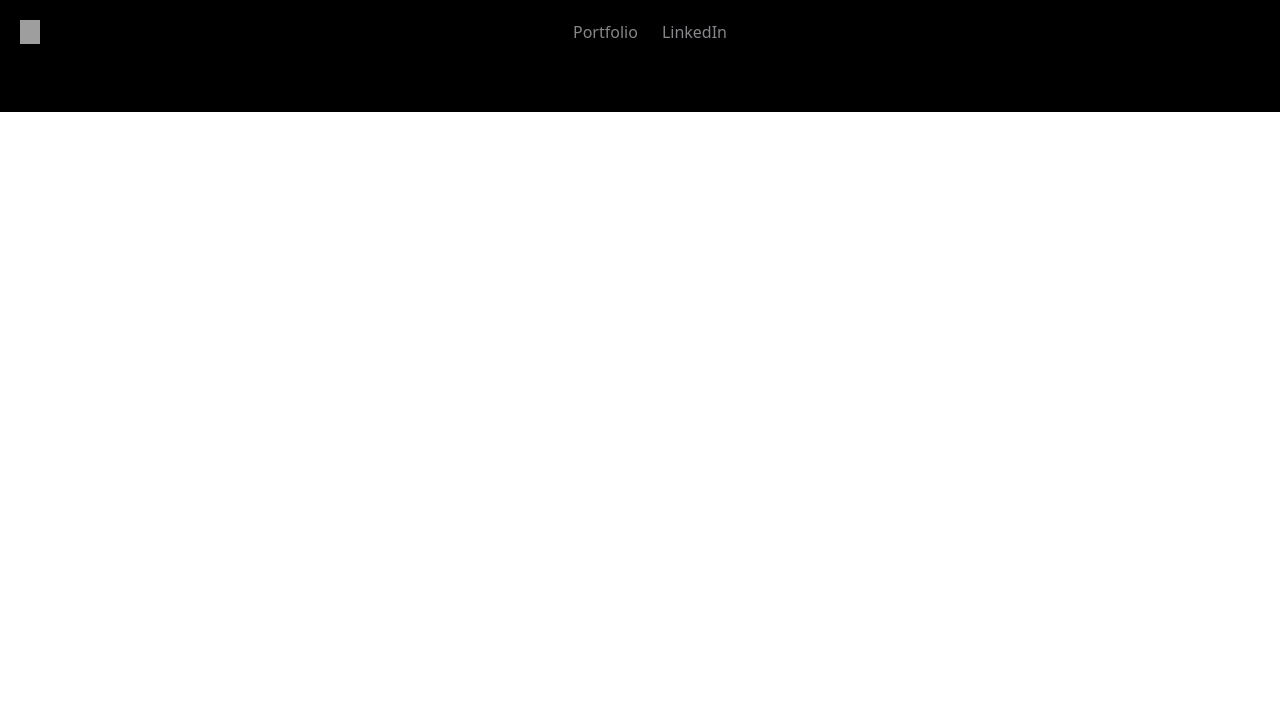
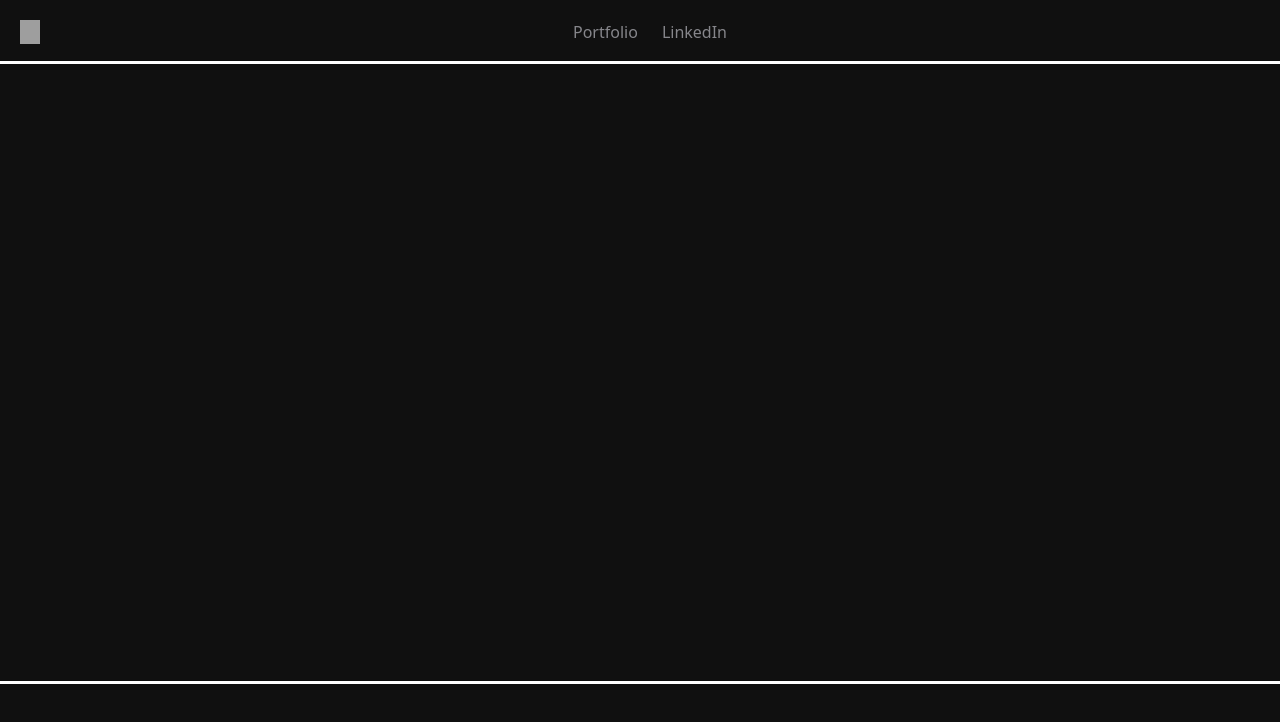
Before and after one commit to jdichh/3d-phone, a React (Vite) app: page / in a window 1280 px wide. Shown: the top 722 px of the page. Built offline with nearby package versions, Linux system fonts and the light colour scheme; grey boxes are pictures that could not be loaded.

Commit message:
build: gsap, feat: hero section style: utility styles

```diff
--- a/index.html
+++ b/index.html
@@ -4,7 +4,7 @@
     <meta charset="UTF-8" />
     <link rel="icon" type="image/svg+xml" href="/assets/images/apple.svg" />
     <meta name="viewport" content="width=device-width, initial-scale=1.0" />
-    <title>The iPhone 13 | Side Project</title>
+    <title>The iPhone 15 Pro | Side Project</title>
   </head>
   <body>
     <div id="root"></div>
--- a/package.json
+++ b/package.json
@@ -10,6 +10,8 @@
     "preview": "vite preview"
   },
   "dependencies": {
+    "@gsap/react": "^2.1.0",
+    "gsap": "^3.12.5",
     "react": "^18.2.0",
     "react-dom": "^18.2.0"
   },
--- a/src/App.tsx
+++ b/src/App.tsx
@@ -4,12 +4,12 @@ import NavBar from "./components/navbar/navbar";
 
 const App = () => {
   return (
-    <div className="bg-black mx-auto">
+    <div className="mx-auto">
       <NavBar />
-      <div className="max-w-[1920px] mx-auto">
+      <main className="w-full max-w-[1920px] mx-auto">
         <Hero />
         <Highlights />
-      </div>
+      </main>
     </div>
   );
 };
--- a/src/components/hero/hero.tsx
+++ b/src/components/hero/hero.tsx
@@ -1,7 +1,12 @@
 const Hero = () => {
+
   return (
-    <div>hero</div>
-  )
-}
+    <section className="outline relative nav-height">
+      <div className="flex-center flex-col outline h-5/6">
+        <p className="hero-title">iPhone 15 Pro</p>
+      </div>
+    </section>
+  );
+};
 
-export default Hero
+export default Hero;
--- a/src/components/navbar/navbar.tsx
+++ b/src/components/navbar/navbar.tsx
@@ -3,9 +3,9 @@ import { appleImg } from "../../lib/utils";
 
 const NavBar = () => {
   return (
-    <header className="w-full max-w-[1920px] flex items-center justify-center p-5 mx-auto">
+    <header className="w-full max-w-[1920px] flex-center p-5 mx-auto">
       <nav className="flex flex-row w-full">
-        <img src={appleImg} alt="Apple logo" width={20} height={24} />
+        <img src={appleImg} alt="Apple logo" width={20} height={20} />
         <ol className="flex justify-end items-center w-full gap-6 text-gray sm:justify-center">
           {navLinks.map((link, index) => (
             <li key={index} className="hover:text-white transition-all">
--- a/src/index.css
+++ b/src/index.css
@@ -2,8 +2,119 @@
 @tailwind components;
 @tailwind utilities;
 
+* {
+  margin: 0;
+  padding: 0;
+  box-sizing: border-box;
+}
+
 html,
 body,
 :root {
-  height: 100vh;
+  color: white;
+  width: 100dvw;
+  height: 100dvh;
+  overflow-x: hidden;
+  background: #101010;
+  border-color: #2c2c2c;
+  user-select: none;
+  overflow-x: hidden;
 }
+
+canvas {
+  touch-action: none;
+}
+
+@layer utilities {
+  .flex-center {
+    @apply flex items-center justify-center;
+  }
+
+  .nav-height {
+    @apply h-[calc(100vh-60px)];
+  }
+
+  .btn {
+    @apply px-5 py-2 rounded-3xl bg-blue my-5 hover:bg-transparent border border-transparent hover:border hover:text-blue hover:border-blue;
+  }
+
+  .color-container {
+    @apply flex items-center justify-center px-4 py-4 rounded-full bg-gray-300 backdrop-blur;
+  }
+
+  .size-btn-container {
+    @apply flex items-center justify-center p-1 rounded-full bg-gray-300 backdrop-blur ml-3 gap-1;
+  }
+
+  .size-btn {
+    @apply w-10 h-10 text-sm flex justify-center items-center bg-white text-black rounded-full transition-all;
+  }
+
+  .common-padding {
+    @apply sm:py-32 py-20 sm:px-10 px-5;
+  }
+
+  .section-heading {
+    @apply text-gray lg:text-6xl md:text-5xl text-3xl lg:mb-0 mb-5 font-medium opacity-0 translate-y-20;
+  }
+
+  .feature-text {
+    @apply text-gray max-w-md text-lg md:text-xl font-semibold opacity-0 translate-y-[100px];
+  }
+
+  .feature-text-container {
+    @apply w-full flex-center flex-col md:flex-row mt-10 md:mt-16 gap-5;
+  }
+
+  .feature-video {
+    @apply w-full h-full object-cover object-center scale-150 opacity-0;
+  }
+
+  .feature-video-container {
+    @apply w-full flex flex-col md:flex-row gap-5 items-center;
+  }
+
+  .link {
+    @apply text-blue hover:underline cursor-pointer flex items-center text-xl opacity-0 translate-y-20;
+  }
+
+  .control-btn {
+    @apply ml-4 p-4 rounded-full bg-gray-300 backdrop-blur flex-center;
+  }
+
+  .hero-title {
+    @apply text-center font-semibold text-3xl text-gray-100 opacity-0 max-md:mb-10;
+  }
+
+  .hiw-title {
+    @apply text-4xl md:text-7xl font-semibold text-center;
+  }
+
+  .hiw-subtitle {
+    @apply text-gray font-semibold text-xl md:text-2xl py-10 text-center;
+  }
+
+  .hiw-video {
+    @apply absolute w-[95%] h-[90%] rounded-[56px] overflow-hidden;
+  }
+
+  .hiw-text-container {
+    @apply flex md:flex-row flex-col justify-between items-start gap-24;
+  }
+
+  .hiw-text {
+    @apply text-gray text-xl font-normal md:font-semibold;
+  }
+
+  .hiw-bigtext {
+    @apply text-white text-3xl md:text-5xl font-normal md:font-semibold my-2;
+  }
+
+  .video-carousel_container {
+    @apply relative sm:w-[70vw] w-[88vw] md:h-[70vh] sm:h-[50vh] h-[35vh];
+  }
+
+  .g_fadeIn {
+    @apply opacity-0 translate-y-[100px];
+  }
+}
```
Also changed, not shown: 1 other file (tests, documents, lock files or other folders).
